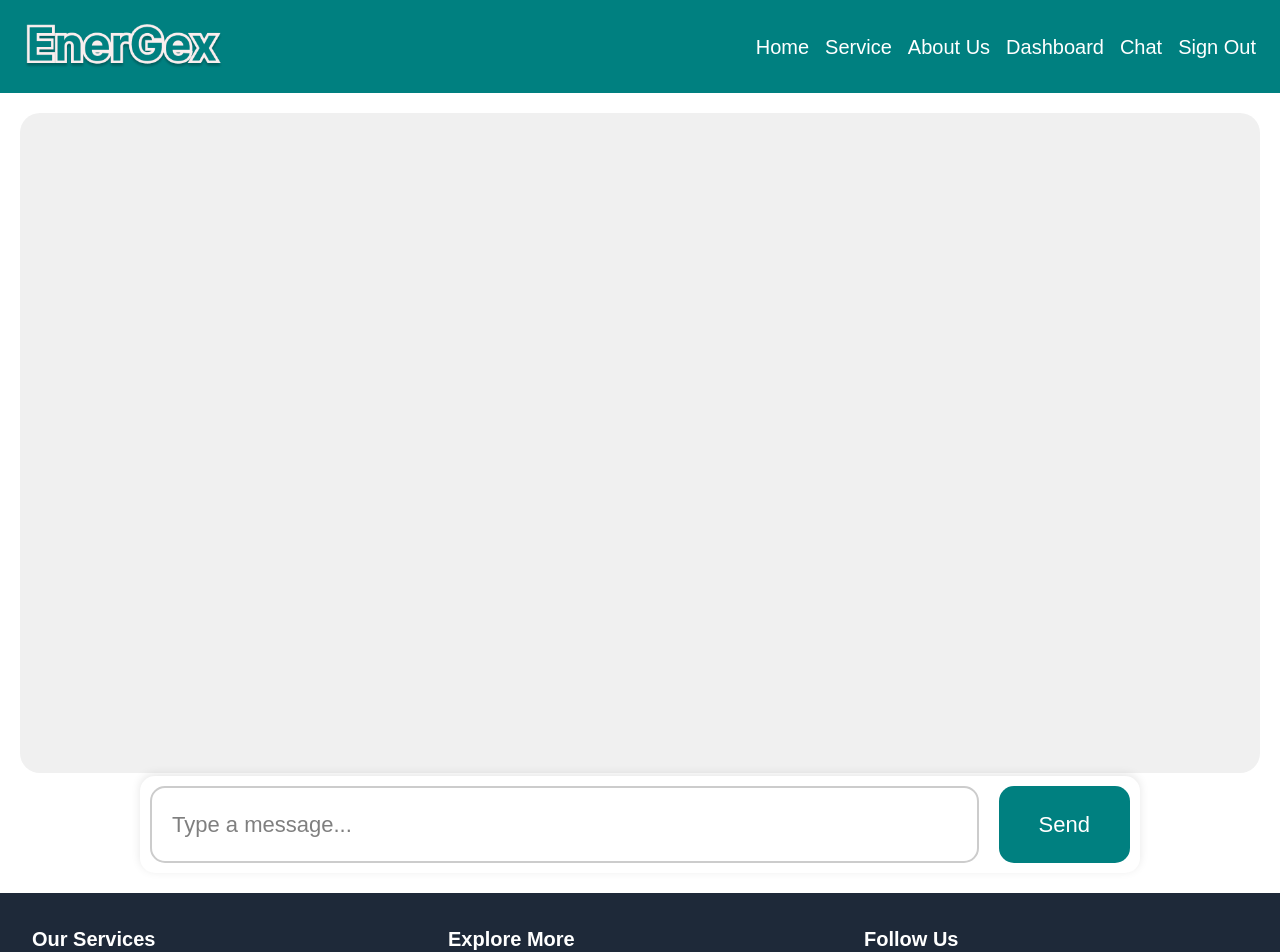
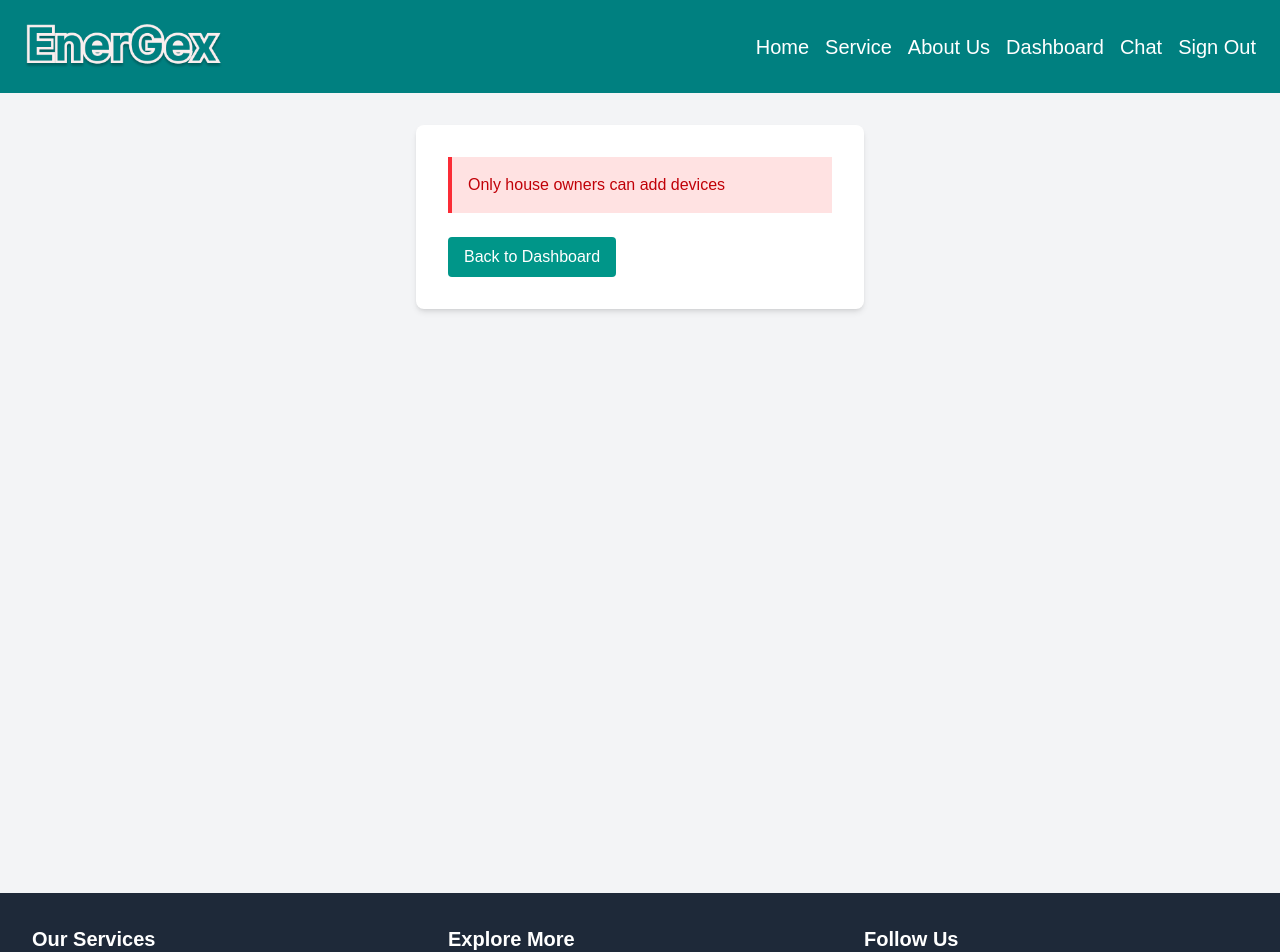
Before and after one commit to Padme-004/hpe-energex, a Next.js app in the folder frontend/my-app/: page /add-device in a window 1280 px wide. Shown: the top 952 px of the page. Built offline with nearby package versions, Linux system fonts and the light colour scheme; sample sign-in values are in the browser's storage.

Commit message:
Add-Device Error

```diff
--- a/frontend/my-app/app/add-device/page.tsx
+++ b/frontend/my-app/app/add-device/page.tsx
@@ -1,338 +1,262 @@
-"use client";
-import React, { useState, useEffect, useRef } from "react";
-import ReactMarkdown from "react-markdown";
-import { useRouter } from "next/navigation";
+'use client';
+import React, { useState, useEffect } from 'react';
+import { useRouter } from 'next/navigation';
 
-const ChatInterface: React.FC = () => {
-  const [messages, setMessages] = useState<
-    { text: string; sender: "user" | "bot" }[]
-  >([]);
-  const [inputText, setInputText] = useState("");
-  const [isLoading, setIsLoading] = useState(false);
+export default function AddDevicePage() {
+  const [device, setDevice] = useState({
+    deviceName: '',
+    deviceType: 'Appliance',
+    powerRating: '', // renamed from powerString
+    location: '',
+  });
+
+  const [loading, setLoading] = useState(false);
+  const [error, setError] = useState<string | null>(null);
+  const [success, setSuccess] = useState<string | null>(null);
+  const [deviceId, setDeviceId] = useState<number | null>(null); // NEW FIELD
   const [token, setToken] = useState<string | null>(null);
-  const messagesEndRef = useRef<HTMLDivElement>(null);
+  const [userInfo, setUserInfo] = useState<{
+    userId: number;
+    houseId: number;
+    role: string;
+  } | null>(null);
+
   const router = useRouter();
 
-  // Get JWT token from localStorage on component mount
   useEffect(() => {
-    const jwtToken = localStorage.getItem("jwt");
-    if (!jwtToken) {
-      router.push("/signin");
-      return;
+    const jwtToken = localStorage.getItem('jwt');
+    const storedUserInfo = localStorage.getItem('user');
+
+    if (jwtToken) {
+      setToken(jwtToken);
     }
-    setToken(jwtToken);
+    if (storedUserInfo) {
+      try {
+        setUserInfo(JSON.parse(storedUserInfo));
+      } catch (err) {
+        console.error('Error parsing user info:', err);
+        router.push('/login');
+      }
+    } else {
+      router.push('/login');
+    }
   }, [router]);
 
-  // Add keyframes animation using useEffect
-  useEffect(() => {
-    // Create a style element
-    const styleElement = document.createElement("style");
+  const handleChange = (e: React.ChangeEvent<HTMLInputElement | HTMLSelectElement>) => {
+    const { name, value } = e.target;
+    setDevice(prev => ({
+      ...prev,
+      [name]: value
+    }));
+  };
 
-    // Define the keyframes animation
-    styleElement.textContent = `
-      @keyframes bounce {
-        0%, 80%, 100% { transform: translateY(0); }
-        40% { transform: translateY(-10px); }
+  const handleSubmit = async (e: React.FormEvent) => {
+    e.preventDefault();
+    setLoading(true);
+    setError(null);
+    setSuccess(null);
+    setDeviceId(null);
+
+    try {
+      const jwtToken = localStorage.getItem('jwt');
+      const currentUserInfo = localStorage.getItem('user');
+
+      if (!jwtToken || !currentUserInfo) {
+        throw new Error('Session expired. Please login again.');
       }
 
-      .loading-dot {
-        width: 10px;
-        height: 10px;
-        border-radius: 50%;
-        background-color: #008080;
-        animation: bounce 1.4s infinite ease-in-out;
-        animation-delay: calc(0.16s * var(--dot-index));
-      }
-    `;
-
-    // Append the style element to the document head
-    document.head.appendChild(styleElement);
-
-    // Cleanup function to remove the style element when component unmounts
-    return () => {
-      document.head.removeChild(styleElement);
-    };
-  }, []);
-
-  // Auto-scroll to the bottom whenever messages change
-  useEffect(() => {
-    messagesEndRef.current?.scrollIntoView({ behavior: "smooth" });
-  }, [messages, isLoading]);
-
-  const handleSend = async () => {
-    if (inputText.trim()) {
-      if (!token) {
-        // If somehow token is not available, redirect to login
-        router.push("/signin");
-        return;
+      const parsedUserInfo = JSON.parse(currentUserInfo);
+      if (parsedUserInfo.role !== 'ROLE_HOUSE_OWNER') {
+        throw new Error('Only house owners can add devices');
       }
 
-      const userMessage = { text: inputText, sender: "user" as const };
-      setMessages((prev) => [...prev, userMessage]);
-      setInputText("");
-      setIsLoading(true);
+      const payload = {
+        deviceName: device.deviceName,
+        deviceType: device.deviceType,
+        powerRating: device.powerRating, // ensure key matches API
+        location: device.location,
+        userId: parsedUserInfo.userId,
+        houseId: parsedUserInfo.houseId,
+      };
 
-      try {
-        const response = await fetch(
-          "https://energy-optimisation-backend.onrender.com/api/forward",
-          {
-            method: "POST",
+      const response = await fetch('https://energy-optimisation-backend.onrender.com/api/devices', {
+        method: 'POST',
         headers: {
-              "Content-Type": "application/json",
-              Authorization: `Bearer ${token}`,
+          'Authorization': `Bearer ${jwtToken}`,
+          'Content-Type': 'application/json',
         },
-            body: JSON.stringify({ query: inputText }),
-          }
-        );
+        body: JSON.stringify(payload),
+      });
 
-        if (response.status === 401) {
-          // Handle unauthorized access (expired token)
-          localStorage.removeItem("jwt");
-          router.push("/signin");
-          return;
+      const result = await response.json();
+
+      if (!response.ok) {
+        throw new Error(result.message || 'Failed to add device');
       }
 
-        if (!response.ok) {
-          const errorText = await response.text();
-          console.error(
-            `Server responded with ${response.status}: ${errorText}`
-          );
-          throw new Error(`Server error: ${response.status}`);
-        }
-
-        const data = await response.json();
-        const botMessage = { text: data.response, sender: "bot" as const };
-        setMessages((prev) => [...prev, botMessage]);
-      } catch (error) {
-        console.error("Error fetching AI response:", error);
-        setMessages((prev) => [
-          ...prev,
-          {
-            text: `Sorry, something went wrong. Please try again. (${
-              error instanceof Error ? error.message : "Unknown error"
-            })`,
-            sender: "bot" as const,
-          },
-        ]);
+      setSuccess('Device created successfully!');
+      setDeviceId(result.deviceId); // store deviceId from API response
+      setTimeout(() => router.push('/device-dashboard'), 2500);
+    } catch (err: any) {
+      console.error('Add device error:', err);
+      setError(err.message || 'Failed to add device');
     } finally {
-        setIsLoading(false);
-      }
+      setLoading(false);
     }
   };
 
-  // If no token, show loading or redirect
-  if (!token) {
+  if (!token || !userInfo) {
     return (
-      <div style={styles.container}>
-        <div style={styles.loadingContainer}>
-          <p>Loading chat interface...</p>
+      <div className="min-h-screen bg-gray-100 flex flex-col">
+        <main className="flex-grow container mx-auto px-6 py-8">
+          <div className="max-w-md mx-auto bg-white p-8 rounded-lg shadow-md">
+            <div className="bg-red-100 border-l-4 border-red-500 p-4 mb-6">
+              <p className="text-red-700">Please login to access this page</p>
             </div>
+            <button
+              onClick={() => router.push('/login')}
+              className="px-4 py-2 bg-teal-600 text-white rounded hover:bg-teal-700"
+            >
+              Go to Login
+            </button>
+          </div>
+        </main>
+      </div>
+    );
+  }
+
+  if (userInfo.role !== 'ROLE_HOUSE_OWNER') {
+    return (
+      <div className="min-h-screen bg-gray-100 flex flex-col">
+        <main className="flex-grow container mx-auto px-6 py-8">
+          <div className="max-w-md mx-auto bg-white p-8 rounded-lg shadow-md">
+            <div className="bg-red-100 border-l-4 border-red-500 p-4 mb-6">
+              <p className="text-red-700">Only house owners can add devices</p>
+            </div>
+            <button
+              onClick={() => router.push('/device-dashboard')}
+              className="px-4 py-2 bg-teal-600 text-white rounded hover:bg-teal-700"
+            >
+              Back to Dashboard
+            </button>
+          </div>
+        </main>
       </div>
     );
   }
 
   return (
-    <div style={styles.container}>
-      {/* Chat Window */}
-      <div style={styles.chatWindow}>
-        {messages.map((message, index) => (
-          <div
-            key={index}
-            style={{
-              ...styles.messageContainer,
-              ...(message.sender === "user"
-                ? styles.userContainer
-                : styles.botContainer),
-            }}>
-            <div
-              style={{
-                ...styles.avatar,
-                ...(message.sender === "user"
-                  ? styles.userAvatar
-                  : styles.botAvatar),
-              }}>
-              {message.sender === "user" ? "👤" : "🤖"}
+    <div className="min-h-screen bg-gray-100 flex flex-col">
+      <main className="flex-grow container mx-auto px-6 py-8">
+        <div className="max-w-md mx-auto bg-white p-8 rounded-lg shadow-md">
+          <div className="flex justify-between items-center mb-6">
+            <h1 className="text-3xl font-bold" style={{ color: '#008080' }}>Add New Device</h1>
+            <button
+              onClick={() => router.push('/device-dashboard')}
+              className="px-4 py-2 text-teal-600 hover:text-teal-800"
+            >
+              ← Back to Dashboard
+            </button>
           </div>
-            <div
-              style={{
-                ...styles.message,
-                ...(message.sender === "user"
-                  ? styles.userMessage
-                  : styles.botMessage),
-              }}>
-              <ReactMarkdown
-                components={{
-                  strong: ({ node, ...props }) => (
-                    <strong
-                      style={{ fontWeight: "bold", color: "#008080" }}
-                      {...props}
-                    />
-                  ),
-                  ul: ({ node, ...props }) => (
-                    <ul
-                      style={{ margin: "10px 0", paddingLeft: "20px" }}
-                      {...props}
-                    />
-                  ),
-                  li: ({ node, ...props }) => (
-                    <li style={{ marginBottom: "10px" }} {...props} />
-                  ),
-                  p: ({ node, ...props }) => (
-                    <p style={{ margin: "10px 0" }} {...props} />
-                  ),
-                }}>
-                {message.text}
-              </ReactMarkdown>
-            </div>
-          </div>
-        ))}
-        {isLoading && (
-          <div style={{ ...styles.messageContainer, ...styles.botContainer }}>
-            <div style={{ ...styles.avatar, ...styles.botAvatar }}>🤖</div>
-            <div style={{ ...styles.message, ...styles.botMessage }}>
-              <div style={styles.loadingAnimation}>
-                <div
-                  className="loading-dot"
-                  style={{ "--dot-index": 0 } as React.CSSProperties}></div>
-                <div
-                  className="loading-dot"
-                  style={{ "--dot-index": 1 } as React.CSSProperties}></div>
-                <div
-                  className="loading-dot"
-                  style={{ "--dot-index": 2 } as React.CSSProperties}></div>
-              </div>
-            </div>
+
+          {error && (
+            <div className="bg-red-100 border-l-4 border-red-500 p-4 mb-6">
+              <p className="text-red-700">{error}</p>
             </div>
           )}
-        <div ref={messagesEndRef} />
+
+          {success && (
+            <div className="bg-green-100 border-l-4 border-green-500 p-4 mb-6">
+              <p className="text-green-700">{success}</p>
+              {deviceId && (
+                <p className="text-sm text-green-800 mt-1">
+                  Device ID: <span className="font-semibold">{deviceId}</span>
+                </p>
+              )}
+            </div>
+          )}
+
+          <form onSubmit={handleSubmit} className="space-y-6">
+            <div>
+              <label htmlFor="deviceName" className="block text-sm font-medium text-gray-700 mb-1">
+                Device Name*
+              </label>
+              <input
+                type="text"
+                id="deviceName"
+                name="deviceName"
+                value={device.deviceName}
+                onChange={handleChange}
+                className="w-full px-3 py-2 border border-gray-300 rounded-md text-black"
+                required
+                placeholder="Smart Refrigerator"
+              />
             </div>
 
-      {/* Input Container */}
-      <div style={styles.inputContainer}>
+            <div>
+              <label htmlFor="deviceType" className="block text-sm font-medium text-gray-700 mb-1">
+                Device Type*
+              </label>
+              <select
+                id="deviceType"
+                name="deviceType"
+                value={device.deviceType}
+                onChange={handleChange}
+                className="w-full px-3 py-2 border border-gray-300 rounded-md text-black"
+                required
+              >
+                <option value="Appliance">Appliance</option>
+                <option value="Lighting">Lighting</option>
+                <option value="Electronics">Electronics</option>
+                <option value="HVAC">HVAC</option>
+                <option value="Other">Other</option>
+              </select>
+            </div>
+
+            <div>
+              <label htmlFor="powerRating" className="block text-sm font-medium text-gray-700 mb-1">
+                Power Rating*
+              </label>
               <input
                 type="text"
-          value={inputText}
-          onChange={(e) => setInputText(e.target.value)}
-          onKeyPress={(e) => e.key === "Enter" && handleSend()}
-          style={styles.input}
-          placeholder="Type a message..."
+                id="powerRating"
+                name="powerRating"
+                value={device.powerRating}
+                onChange={handleChange}
+                className="w-full px-3 py-2 border border-gray-300 rounded-md text-black"
+                required
+                placeholder="250W"
               />
-        <button onClick={handleSend} style={styles.sendButton}>
-          Send
+            </div>
+
+            <div>
+              <label htmlFor="location" className="block text-sm font-medium text-gray-700 mb-1">
+                Location*
+              </label>
+              <input
+                type="text"
+                id="location"
+                name="location"
+                value={device.location}
+                onChange={handleChange}
+                className="w-full px-3 py-2 border border-gray-300 rounded-md text-black"
+                required
+                placeholder="Kitchen"
+              />
+            </div>
+
+            <div className="flex justify-end">
+              <button
+                type="submit"
+                disabled={loading}
+                className="px-4 py-2 bg-teal-600 text-white rounded hover:bg-teal-700 disabled:bg-gray-400"
+              >
+                {loading ? 'Creating...' : 'Create Device'}
               </button>
             </div>
+          </form>
+        </div>
+      </main>
     </div>
   );
-};
-
-const styles = {
-  container: {
-    display: "flex",
-    flexDirection: "column" as const,
-    height: "100vh",
-    backgroundColor: "#ffffff",
-    padding: "20px",
-    boxSizing: "border-box" as const,
-    position: "relative" as const,
-  },
-  loadingContainer: {
-    display: "flex",
-    justifyContent: "center" as const,
-    alignItems: "center" as const,
-    height: "100%",
-    fontSize: "22px",
-    color: "#008080",
-  },
-  chatWindow: {
-    flex: 1,
-    overflowY: "auto" as const,
-    marginBottom: "100px",
-    padding: "20px",
-    backgroundColor: "#f0f0f0",
-    borderRadius: "20px",
-    fontSize: "22px",
-  },
-  messageContainer: {
-    display: "flex",
-    alignItems: "flex-end",
-    marginBottom: "20px",
-  },
-  userContainer: {
-    justifyContent: "flex-end",
-  },
-  botContainer: {
-    justifyContent: "flex-start",
-  },
-  avatar: {
-    width: "60px",
-    height: "60px",
-    borderRadius: "50%",
-    display: "flex",
-    alignItems: "center",
-    justifyContent: "center",
-    margin: "0 20px",
-    fontSize: "28px",
-  },
-  userAvatar: {
-    backgroundColor: "#008080",
-    color: "#ffffff",
-  },
-  botAvatar: {
-    backgroundColor: "#e0e0e0",
-    color: "#000000",
-  },
-  message: {
-    padding: "20px",
-    borderRadius: "20px",
-    maxWidth: "70%",
-    wordWrap: "break-word" as const,
-    fontSize: "22px",
-  },
-  userMessage: {
-    backgroundColor: "#008080",
-    color: "#ffffff",
-  },
-  botMessage: {
-    backgroundColor: "#e0e0e0",
-    color: "#000000",
-  },
-  inputContainer: {
-    display: "flex",
-    gap: "20px",
-    width: "90%",
-    maxWidth: "1000px",
-    position: "absolute" as const,
-    bottom: "20px",
-    left: "50%",
-    transform: "translateX(-50%)",
-    padding: "10px",
-    backgroundColor: "#ffffff",
-    borderRadius: "15px",
-    boxShadow: "0px -2px 10px rgba(0, 0, 0, 0.1)",
-    zIndex: 1000,
-  },
-  input: {
-    flex: 1,
-    padding: "20px",
-    borderRadius: "15px",
-    border: "2px solid #ccc",
-    outline: "none",
-    fontSize: "22px",
-    color: "#000000", // Explicitly set text color to black
-  },
-  sendButton: {
-    padding: "20px 40px",
-    backgroundColor: "#008080",
-    color: "#ffffff",
-    border: "none",
-    borderRadius: "15px",
-    cursor: "pointer",
-    fontSize: "22px",
-  },
-  loadingAnimation: {
-    display: "flex",
-    gap: "8px",
-  },
-};
-
-export default ChatInterface;
+}
```
Lines whose indentation alone changed are shown as unchanged.
